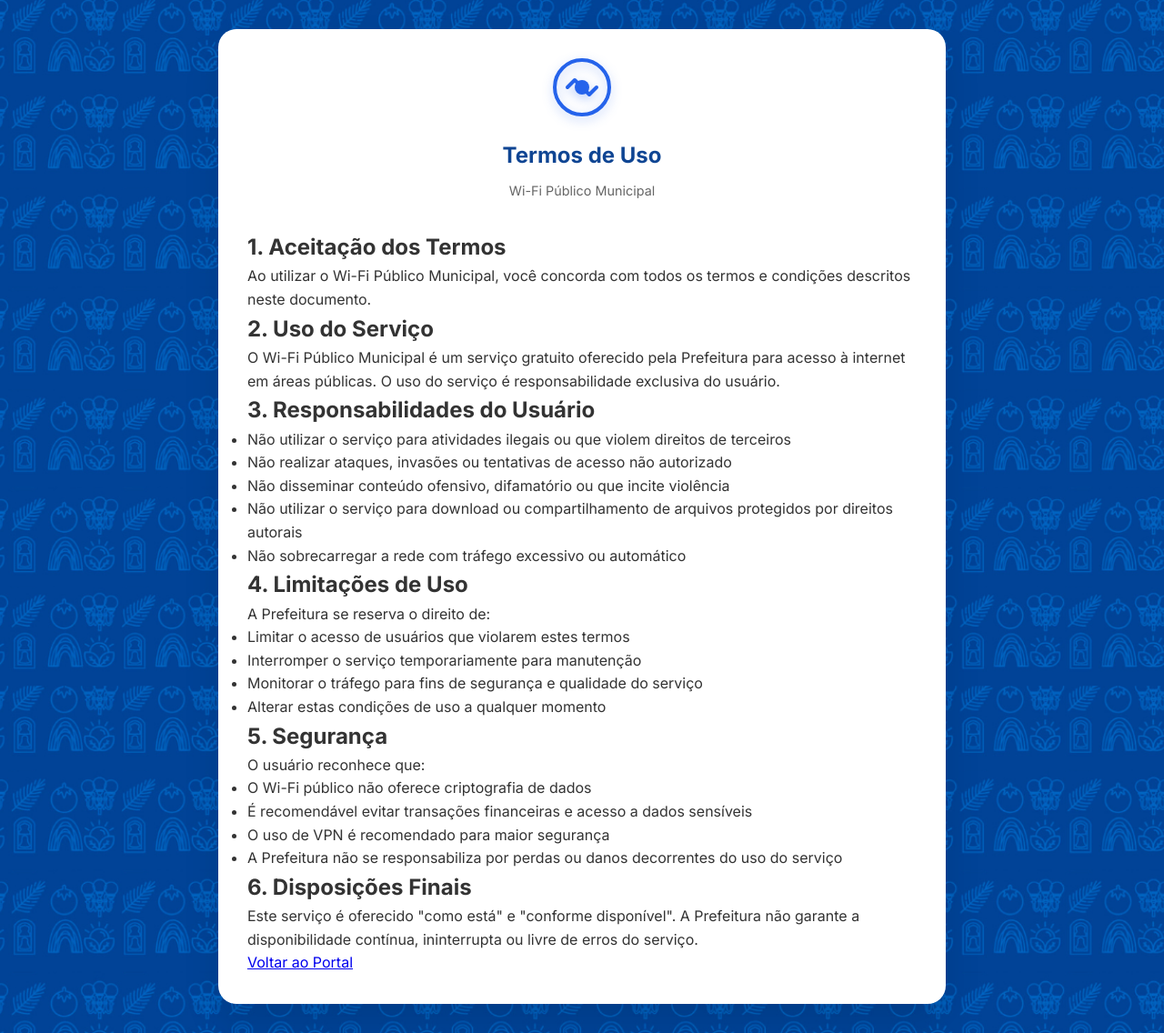
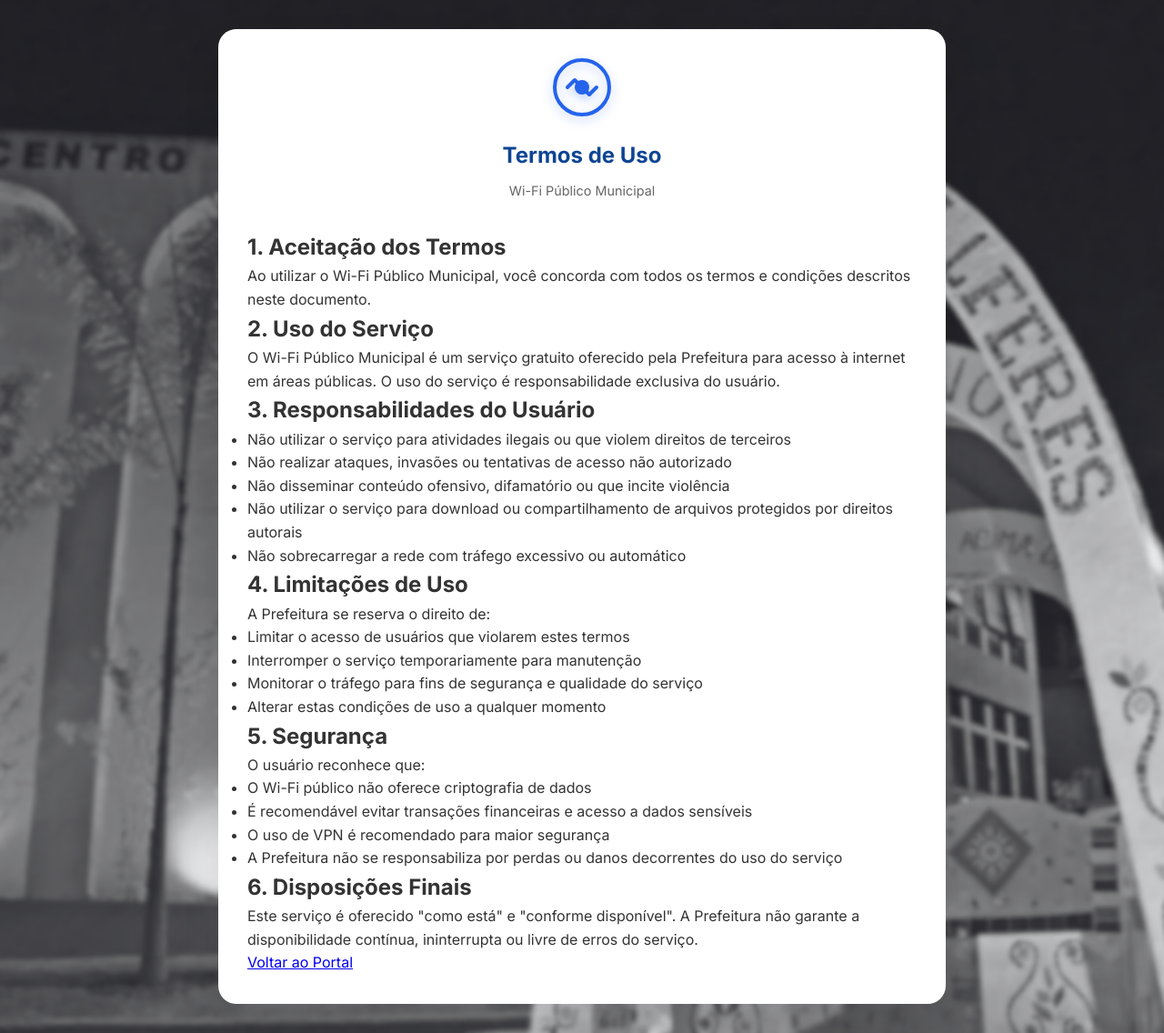
Before and after one commit to joaocurityba/wifi-portal, a Flask app: page /termos in a window 1280 px wide. Shown: the whole page at 91% size. Run offline with Flask 3, Linux system fonts and the light colour scheme; parts of the project's set-up code (start-up, migrations or seed data) failed here and were passed over.

Commit message:
Background changes

```diff
--- a/static/css/style.css
+++ b/static/css/style.css
@@ -9,7 +9,7 @@ body {
     font-family: 'Inter', -apple-system, BlinkMacSystemFont, 'Segoe UI', Roboto, sans-serif;
 
     /* Imagem de background */
-    background-image: url("/static/images/bg-wifi4.png");
+    background-image: url("/static/images/centro-cultural-pb.png");
     background-size: cover;
     background-position: center;
     background-repeat: no-repeat;
```
Also changed, not shown: static/images/centro-cultural-pb.png (added), static/images/centro-cultural.png (added), static/images/praca-centro.png (added), 1 other file.
